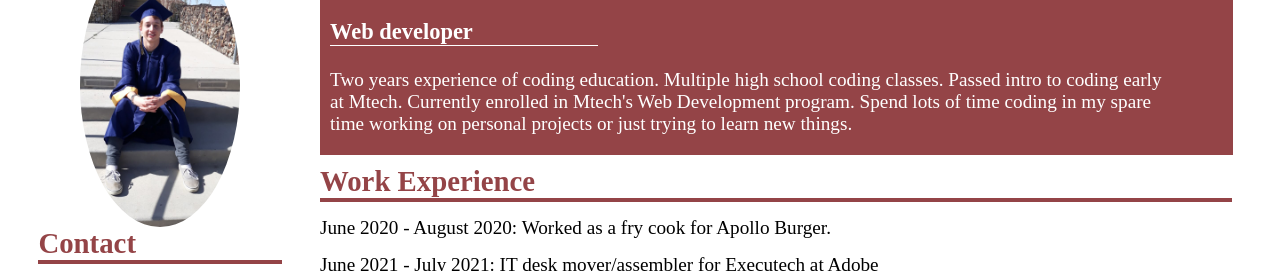
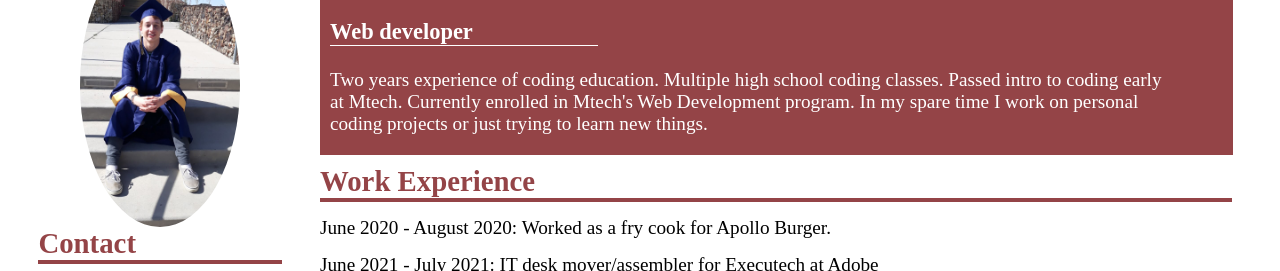
Before and after one commit to willhaight/WillResume, a plain HTML site: page index.html in a window 1280 px wide. Shown: the part 57-328 px from the top of the page. Drawn offline with Linux system fonts and the light colour scheme.

Commit message:
phraseing change

```diff
--- a/index.html
+++ b/index.html
@@ -38,7 +38,7 @@
         <div class="par1">
             <h1>Will Haight</h1>
             <h3>Web developer</h2>
-            <p>Two years experience of coding education. Multiple high school coding classes. Passed intro to coding early at Mtech. Currently enrolled in Mtech's Web Development program. Spend lots of time coding in my spare time working on personal projects or just trying to learn new things.</p>
+            <p>Two years experience of coding education. Multiple high school coding classes. Passed intro to coding early at Mtech. Currently enrolled in Mtech's Web Development program. In my spare time I work on personal coding projects or just trying to learn new things.</p>
         </div>
 
         <div class="par2">
```
